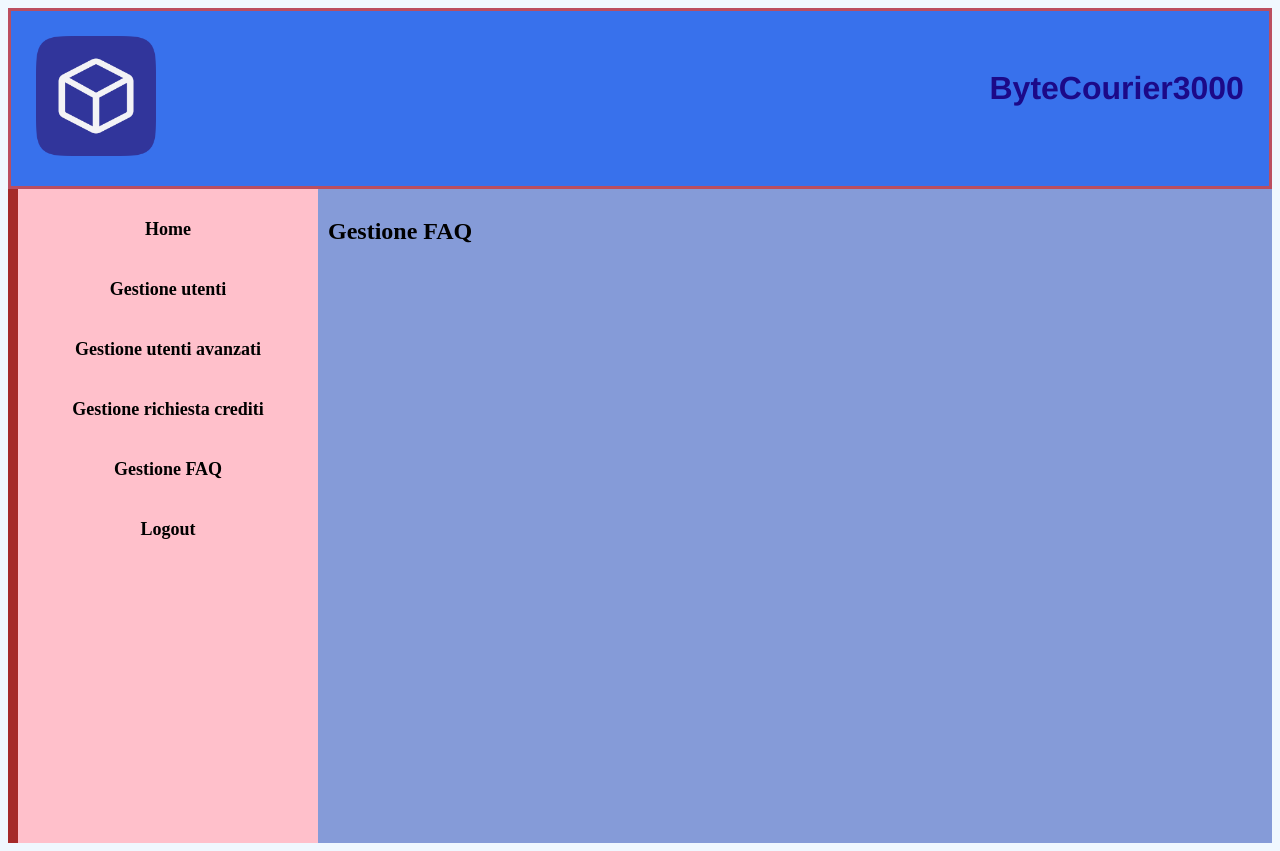
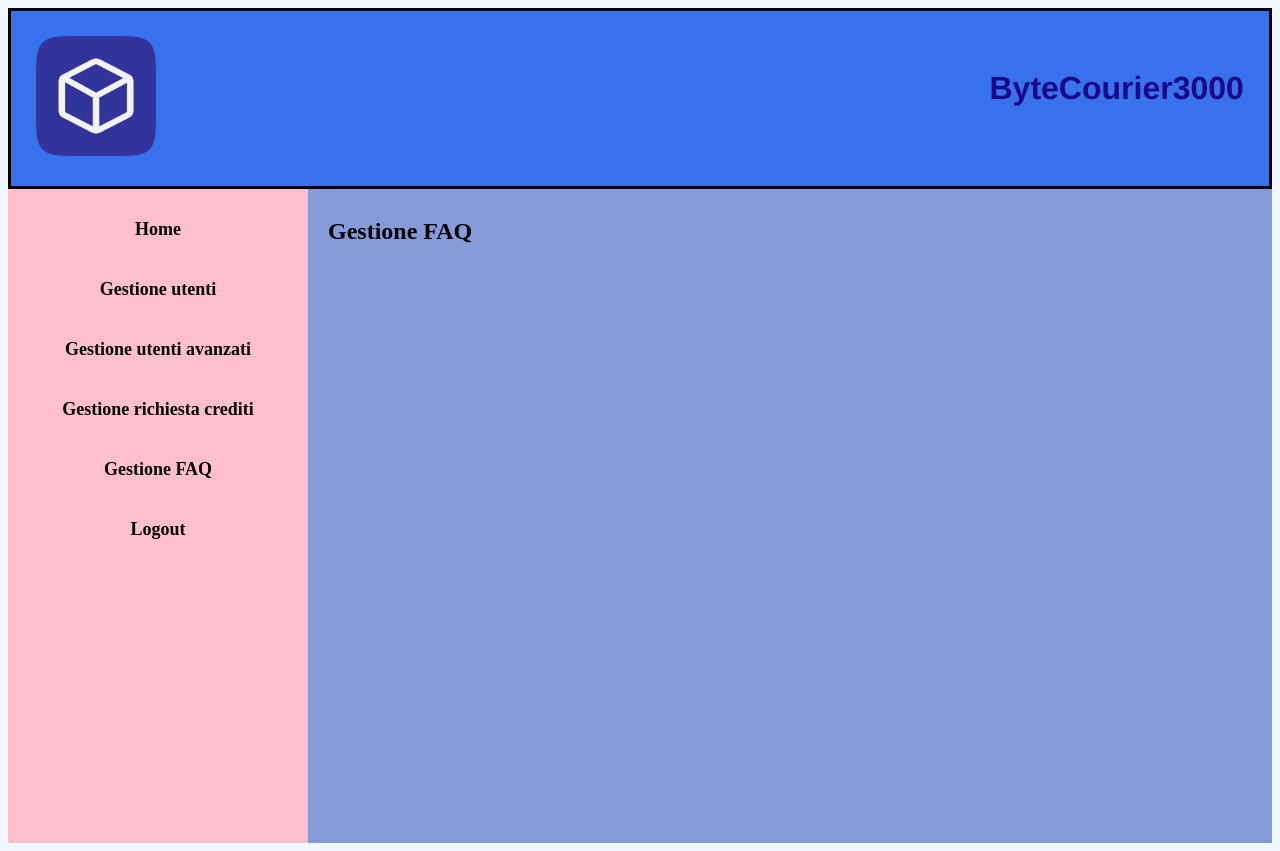
Before and after one commit to ZentoDev/bytecourier3000, a PHP site: page /pagine/admin/faq_admin.php in a window 1280 px wide. Run offline with PHP 8.4, Linux system fonts and the light colour scheme.

Commit message:
update css

```diff
--- a/pagine/style1.css
+++ b/pagine/style1.css
@@ -6,7 +6,6 @@ body {
 #top {
     background-color: rgb(56, 113, 236);
 	border-style: solid;
-	border-color: rgb(187, 78, 96);
     height: 110%;
     padding-bottom: 2%;
     padding-top: 2%;
@@ -63,7 +62,6 @@ h1.title{
                         La percentuale si riferisce alla larghezza del contenitore.						*/
     right: 340px;     /*allontana di 340px la colonna sinistra (a partire dal bordo destro) attraverso un positioning relativo.
                       Il 40px è dato dal padding della colonna centrale*/
-    border-left:10px solid #A52A2A;
 }
 
 #right {
```
